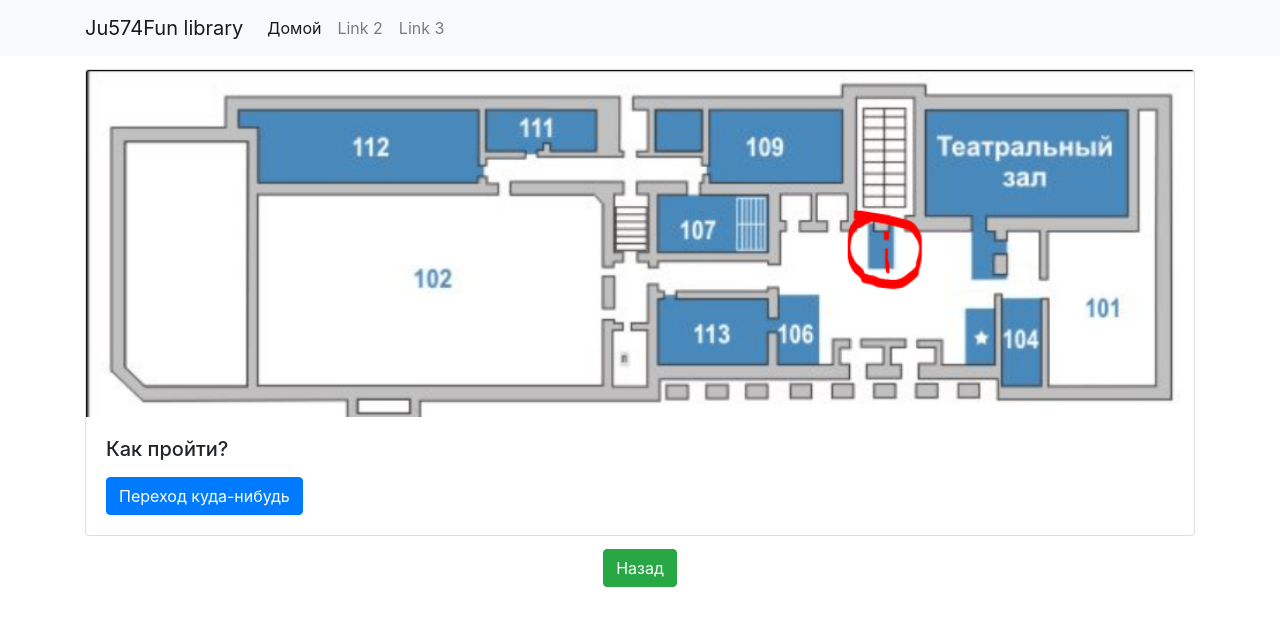
After one commit to gavt45/ju574fun-library, a Flask app: page /route in a window 1280 px wide. The commit adds this page. Shown: the top 626 px of the page. Run offline with Flask 2, Linux system fonts and the light colour scheme; some libraries are stand-ins or nearby versions.

Commit message:
Created /route

```diff
--- a/app.py
+++ b/app.py
@@ -1,15 +1,59 @@
-from flask import Flask, request, send_from_directory,render_template
+from flask import Flask, request, send_from_directory, render_template, g
+import sqlite3
 
 app = Flask(__name__)
 app.config['TEMPLATES_AUTO_RELOAD'] = True
+
 app.debug = True
 
+DATABASE = 'db/db.sqlite'
+
+
+def get_db():
+    db = getattr(g, '_database', None)
+    if db is None:
+        db = g._database = sqlite3.connect(DATABASE)
+    return db
+
+
+def query_db(query, args=(), one=False):
+    cur = get_db().execute(query, args)
+    rv = cur.fetchall()
+    cur.close()
+    return (rv[0] if rv else None) if one else rv
+
+
+@app.teardown_appcontext
+def close_connection(exception):
+    db = getattr(g, '_database', None)
+    if db is not None:
+        db.close()
+
+
 @app.route('/assets/<path:path>')
-def send_js(path):
+def static_handler(path):
     return send_from_directory('assets', path)
 
-@app.route('/', methods=['GET', 'POST'])
+
+@app.route('/route')
+def route():
+
+    return render_template("route.html")
+
+
+@app.route('/', methods=['GET'])
 def default_route():
     query = request.args.get("q", "")
-    any_results = query != ""
-    return render_template('index.html', any_results=any_results, data=[[query]])
+    has_query = query != ""
+    results = []
+    if has_query:
+        query = '%{}%'.format(query.lower())
+        res = query_db("SELECT title,author,some_shit,room_id FROM BOOKS WHERE title like ? OR author like ?", [query, query])
+        for r in res:
+            d = {}
+            d['title'] = r[0].capitalize()
+            d['author'] = r[1].capitalize()
+            d['zhanr'] = r[2]
+            d['room_id'] = r[3]
+            results.append(d)
+    return render_template('index.html', any_results=has_query, data=results)
--- /dev/null
+++ b/templates/route.html
@@ -0,0 +1,50 @@
+<!DOCTYPE html>
+<html lang="en">
+<head>
+    <meta charset="utf-8">
+    <meta name="viewport" content="width=device-width, initial-scale=1.0, shrink-to-fit=no">
+    <title>Ju574Fun library</title>
+    <link rel="stylesheet" href="assets/bootstrap/css/bootstrap.min.css">
+    <link rel="stylesheet" href="assets/fonts/font-awesome.min.css">
+    <link rel="stylesheet" href="assets/css/Map-Clean.css">
+    <link rel="stylesheet" href="assets/css/Navigation-Clean.css">
+    <link rel="stylesheet" href="assets/css/Navigation-with-Search.css">
+    <link rel="stylesheet" href="assets/css/styles.css">
+</head>
+<body>
+    <nav class="navbar navbar-expand-lg navbar-light bg-light">
+        <div class="container"><a class="navbar-brand" href="/">Ju574Fun library</a><button data-toggle="collapse" class="navbar-toggler" data-target="#navcol-1"><span class="sr-only">Toggle navigation</span><span class="navbar-toggler-icon"></span></button>
+            <div class="collapse navbar-collapse"
+                id="navcol-1">
+                <ul class="nav navbar-nav">
+                    <li class="nav-item" role="presentation"><a class="nav-link active" href="/">Домой</a></li>
+                    <li class="nav-item" role="presentation"><a class="nav-link" href="#">Link 2</a></li>
+                    <li class="nav-item" role="presentation"><a class="nav-link" href="#">Link 3</a></li>
+                    <li class="nav-item" role="presentation"></li>
+                    <li class="nav-item" role="presentation"><a class="nav-link" href="#"></a></li>
+                </ul>
+                <!-- <form class="form-inline mr-auto" target="_self"> -->
+                    <!-- <div class="form-group"><label for="search-field"><i class="fa fa-search"></i></label><input class="form-control search-field" type="search" id="search-field" name="search"></div> -->
+                <!-- </form><a class="btn btn-light action-button" role="button" id="fuck-the-mom-button" href="#">Action</a> -->
+            </div>
+        </div>
+    </nav>
+
+    <div class="container" style="margin-top: 1%;">
+        <div class="card" style="width: 100%;">
+          <img src="assets/floors/1.png" class="card-img-top">
+          <div class="card-body">
+            <h5 class="card-title">Как пройти?</h5>
+            <p class="card-text"></p>
+            <a href="#" class="btn btn-primary">Переход куда-нибудь</a>
+          </div>
+        </div>
+    </div>
+
+    <div class="container" style="margin-top: 1%;">
+        <div class="row justify-content-center">
+            <a class="btn btn-success action-button" role="button" id="fuck-the-mom-button" href="/">Назад</a>
+        </div>
+    </div>
+</body>
+</html>
```
Also changed, not shown: templates/index.html (+10 -6 lines), assets/floors/1.png (added), assets/floors/2.png (added), assets/floors/3.png (added), db/db.sqlite (added).
